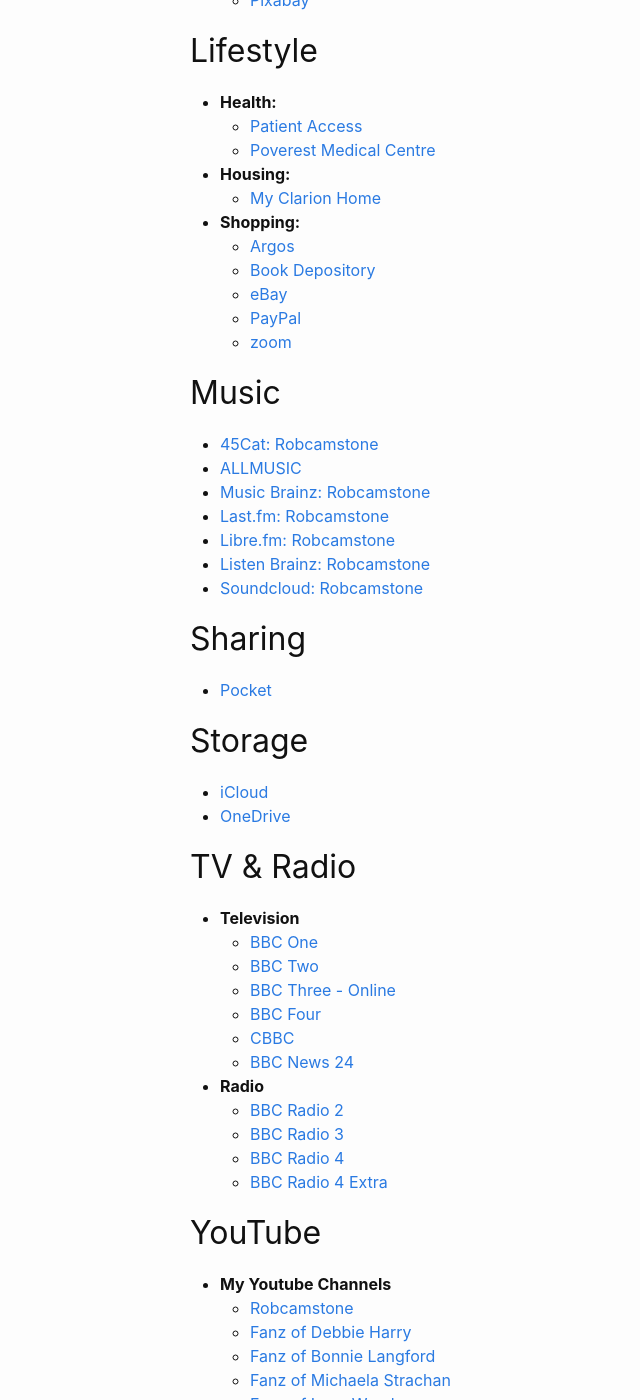
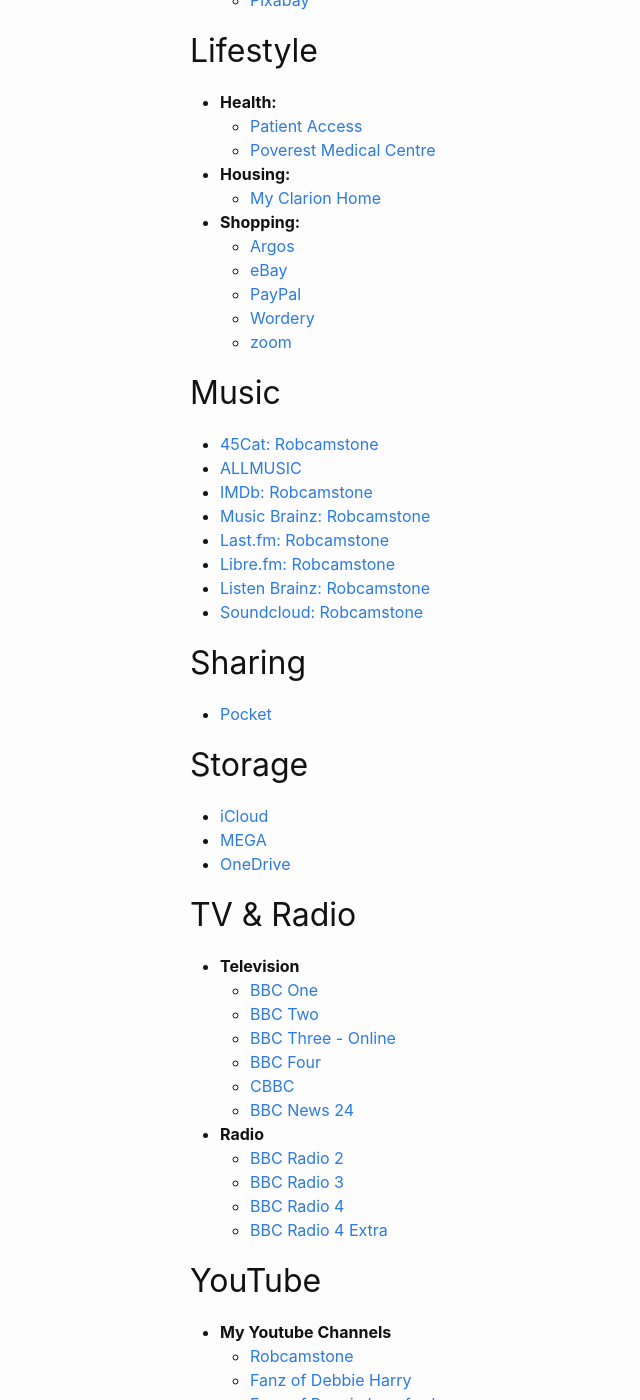
Before and after one commit to Robcamstone/Robcamstone.github.io, a Jekyll site: the page built from bookmarks.md, in a window 1280 px wide and 1400 px high, scrolled down 1815 px. Shown: the whole window, without its empty margins (80-720 px from the left). Built offline with Jekyll 4.4.1, drawn with Linux system fonts in a browser that asks for light colours.

Commit message:
Revert "Update bookmarks.md"
This reverts commit d96477048e1a7094d1ede2a01f58b505c7996f49.

```diff
--- a/bookmarks.md
+++ b/bookmarks.md
@@ -76,14 +76,15 @@ permalink: /bookmarks/
    * [My Clarion Home](https://www.myclarionhome.com)
 * **Shopping:**
    * [Argos](http://www.argos.co.uk)
-   * [Book Depository](https://www.bookdepository.com/)
    * [eBay](http://ebay.co.uk)
    * [PayPal](http://paypal.co.uk)
+   * [Wordery](https://wordery.com)
    * [zoom](https://www.zoom.co.uk)
 
 ## Music
    * [45Cat: Robcamstone](http://www.45worlds.com/m/robcamstone)
    * [ALLMUSIC](https://www.allmusic.com/profile/robcamstone)
+   * [IMDb: Robcamstone](http://www.imdb.com/user/ur29493739)
    * [Music Brainz: Robcamstone](https://musicbrainz.org/user/Robcamstone)
    * [Last.fm: Robcamstone](https://www.last.fm/user/Robcamstone)
    * [Libre.fm: Robcamstone](https://libre.fm/user/Robcamstone)
@@ -95,6 +96,7 @@ permalink: /bookmarks/
 
 ## Storage
    * [iCloud](https://www.icloud.com)
+   * [MEGA](https://mega.nz)
    * [OneDrive](http://onedrive.live.com)
 
 ## TV & Radio
```
